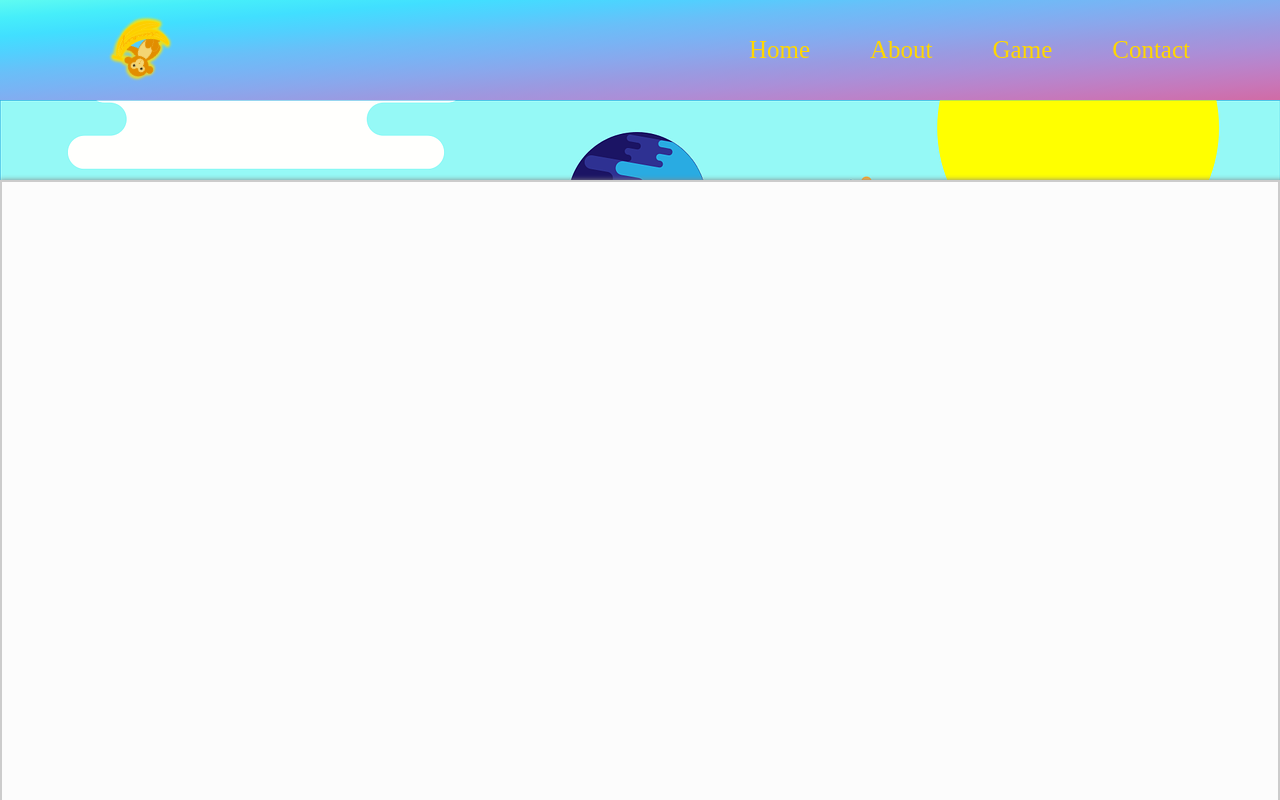
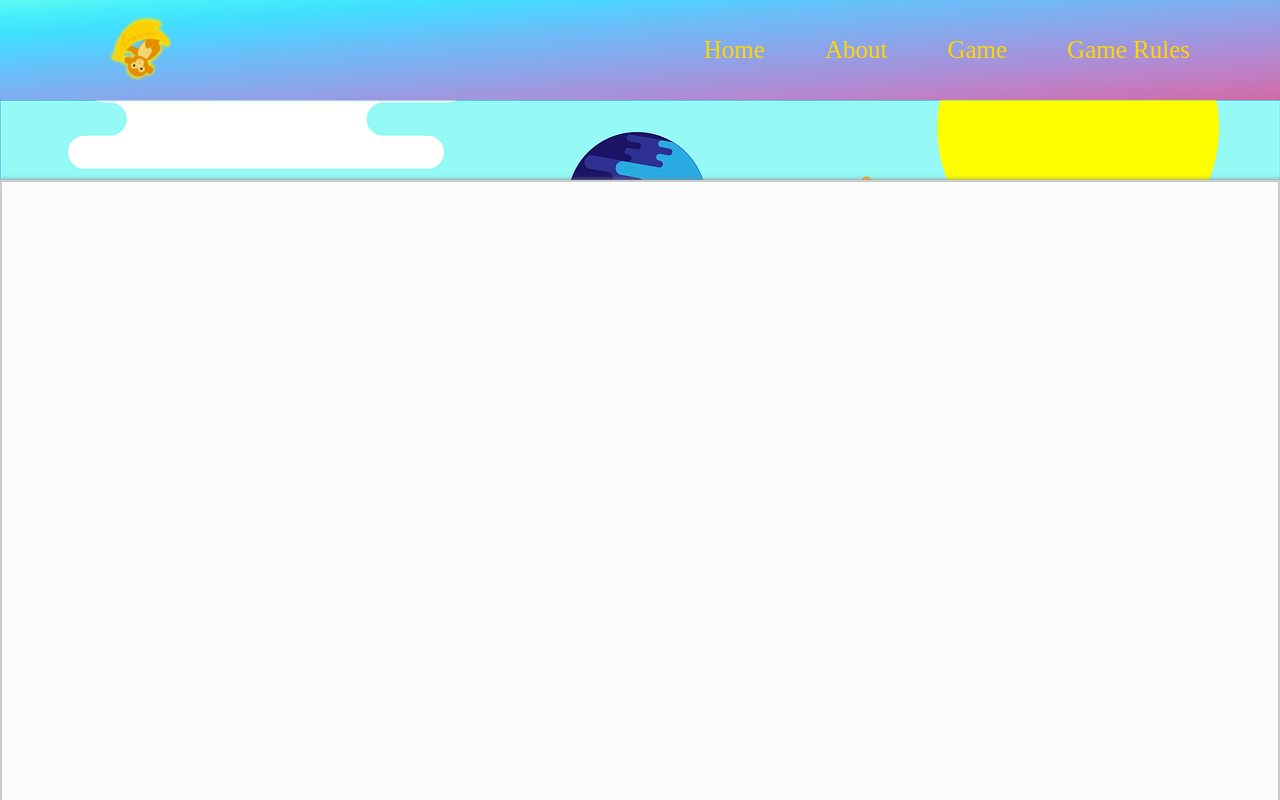
Before and after one commit to pcodesdev/tictactoe, a React (Create React App) app: page / in a window 1280 px wide. Shown: the top 800 px of the page. Built offline with nearby package versions, Linux system fonts and the light colour scheme; a web font is replaced by a local one.

Commit message:
fixed navbar display issue-1

```diff
--- a/src/components/gamerules/GameRule.js
+++ b/src/components/gamerules/GameRule.js
@@ -4,7 +4,7 @@ import './GameRules.css';
 function GameRule(props) {
     return (
         <div>
-            <div className='rules'>
+            <div className='rules' id='rules'>
                 <h1>Here are the general rules for playing Tic-tac-toe:</h1>
                 <div className='game__rules'>
                     <ol>
--- a/src/components/header/Header.css
+++ b/src/components/header/Header.css
@@ -22,6 +22,7 @@
     /* set the height to 0 to maintain the aspect ratio of the video */
     padding-bottom: 56.25%;
     /* maintain the aspect ratio of the video */
+    z-index: 0;
 
 }
 
--- a/src/components/navbar/Navbar.js
+++ b/src/components/navbar/Navbar.js
@@ -40,7 +40,7 @@ const Navbar = () => {
               <a href="#game">Game</a>
             </li>
             <li>
-              <a href="#contact">Contact</a>
+              <a href="#rules">Game Rules</a>
             </li>
           </ul>
         </div>
--- a/src/components/navbar/navbar.css
+++ b/src/components/navbar/navbar.css
@@ -19,8 +19,7 @@ body {
 
 .navbar {
   height: 100px;
-  background-image: linear-gradient(
-    to left top,
+  background-image: linear-gradient(to left top,
       #d16ba5,
       #c777b9,
       #ba83ca,
@@ -32,9 +31,9 @@ body {
       #52cffe,
       #41dfff,
       #46eefa,
-    #5ffbf1
-  );
+      #5ffbf1);
   position: relative;
+  z-index: 1;
 }
 
 .logo {
@@ -44,6 +43,7 @@ body {
 .logo img {
   width: 95px;
 }
+
 img {
   animation: spin 10s infinite linear;
 }
@@ -52,6 +52,7 @@ img {
   from {
     transform: rotate(0deg);
   }
+
   to {
     transform: rotate(360deg);
   }
@@ -61,8 +62,7 @@ img {
   display: none;
 }
 
-.nav-elements {
-}
+.nav-elements {}
 
 .nav-elements ul {
   display: flex;
@@ -123,8 +123,7 @@ img {
     position: absolute;
     right: 0;
     top: 100px;
-    background-image: linear-gradient(
-      to left top,
+    background-image: linear-gradient(to left top,
         #d16ba5,
         #c777b9,
         #ba83ca,
@@ -136,8 +135,7 @@ img {
         #52cffe,
         #41dfff,
         #46eefa,
-      #5ffbf1
-    );
+        #5ffbf1);
     width: 0px;
     height: calc(100vh - 60px);
     transition: all 0.3s ease-in;
```
Lines whose indentation alone changed are shown as unchanged.
